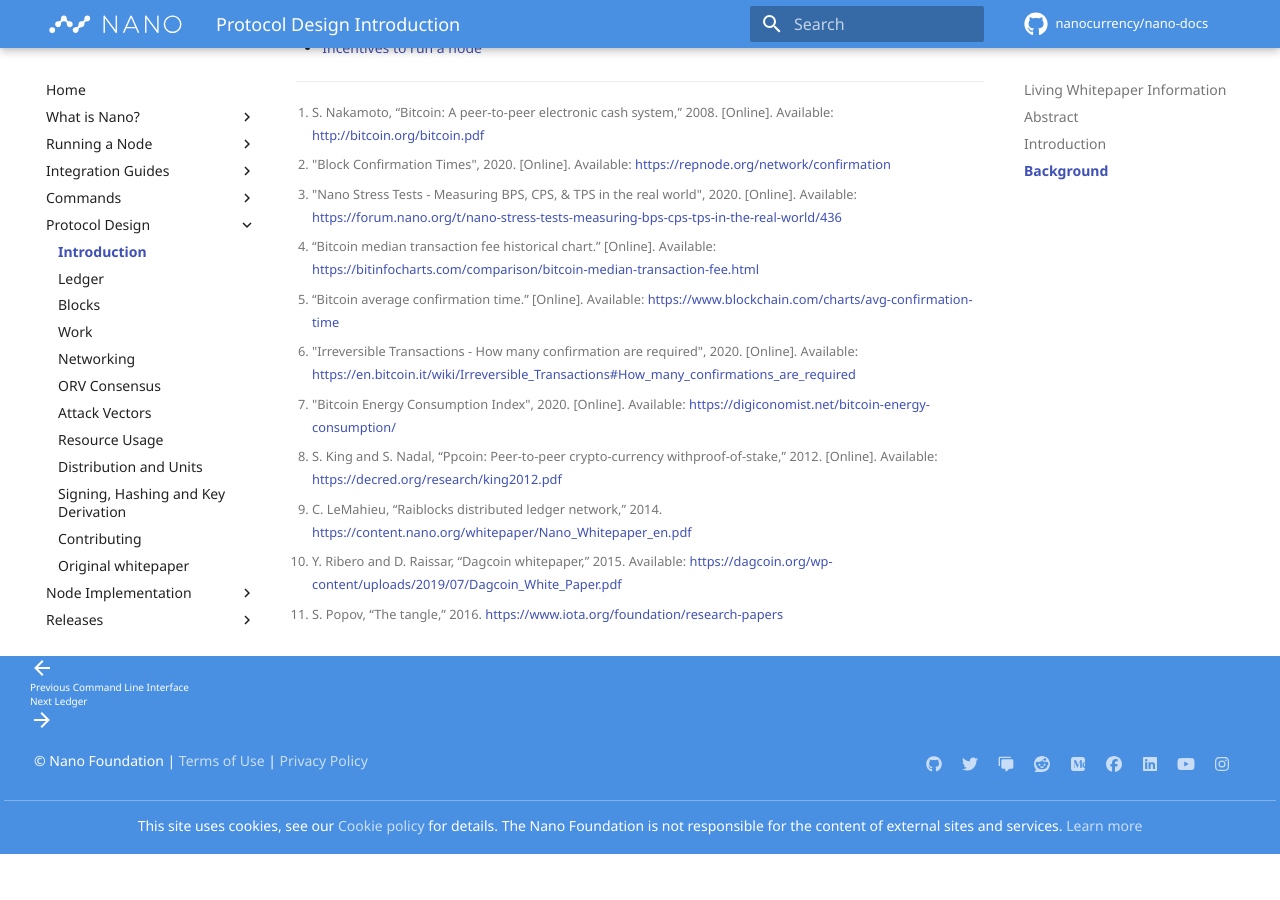
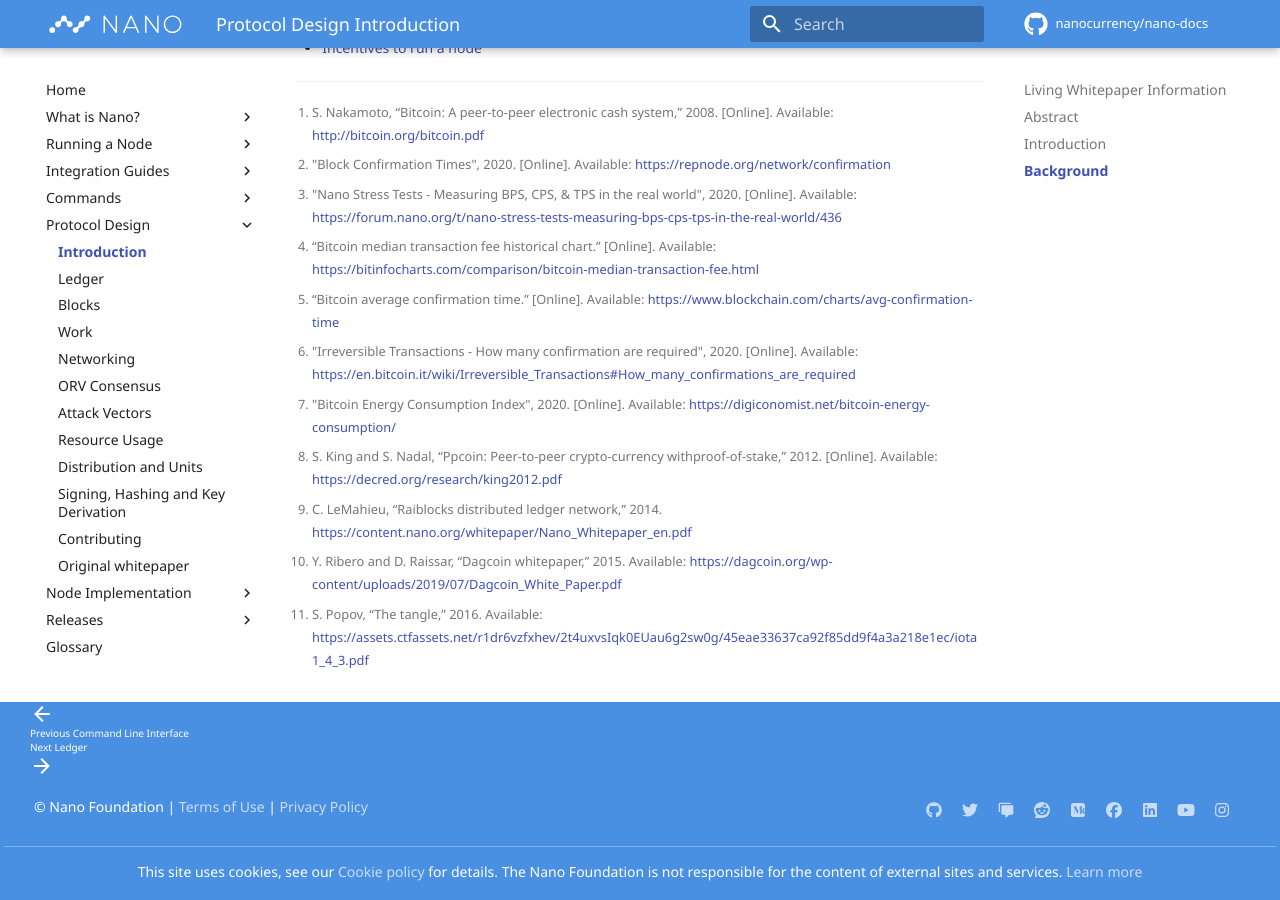
Before and after one commit to nanocurrency/nano-docs, an MkDocs documentation site: the page built from docs/protocol-design/introduction.md, in a window 1280 px wide and 900 px high, scrolled down 2879 px. Built offline with MkDocs 1.6.1 and Material for MkDocs 9.7.7, drawn with Linux system fonts in a browser that asks for light colours; comment, search, counter and statistics services are not loaded; before the commit the page ends 3733 px from its top, so only the background shows below that.

Commit message:
Update introduction.md
Fixing "The Tangle" source

```diff
--- a/docs/protocol-design/introduction.md
+++ b/docs/protocol-design/introduction.md
@@ -53,7 +53,7 @@
 [^8]: S. King and S. Nadal, “Ppcoin: Peer-to-peer crypto-currency withproof-of-stake,” 2012. [Online]. Available: https://decred.org/research/king2012.pdf
 [^9]: C. LeMahieu, “Raiblocks distributed ledger network,” 2014. https://content.nano.org/whitepaper/Nano_Whitepaper_en.pdf
 [^10]: Y. Ribero and D. Raissar, “Dagcoin whitepaper,” 2015. Available: https://dagcoin.org/wp-content/uploads/2019/07/Dagcoin_White_Paper.pdf
-[^11]: S. Popov, “The tangle,” 2016. https://www.iota.org/foundation/research-papers
+[^11]: S. Popov, “The tangle,” 2016. Available: https://assets.ctfassets.net/r1dr6vzfxhev/2t4uxvsIqk0EUau6g2sw0g/45eae33637ca92f85dd9f4a3a218e1ec/iota1_4_3.pdf
 
 ---
 
```
